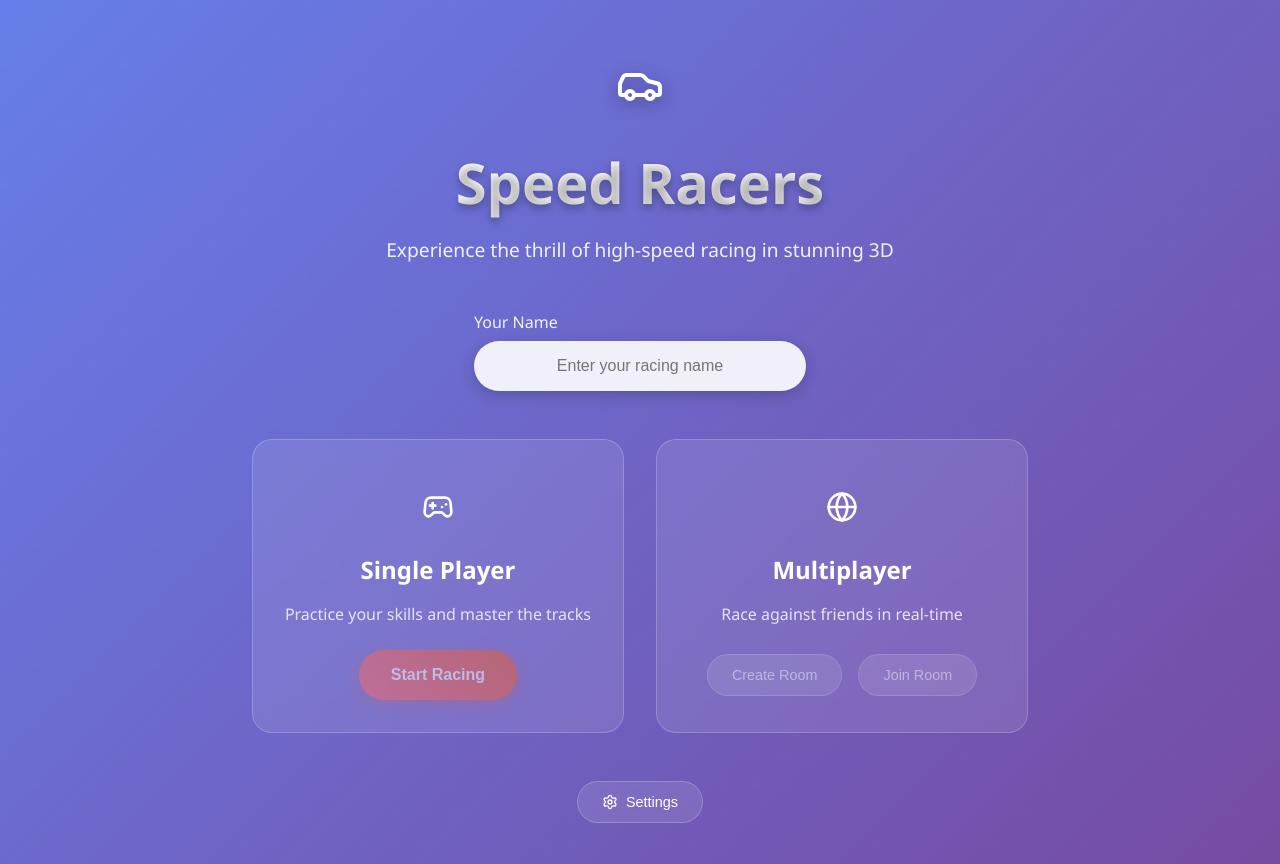
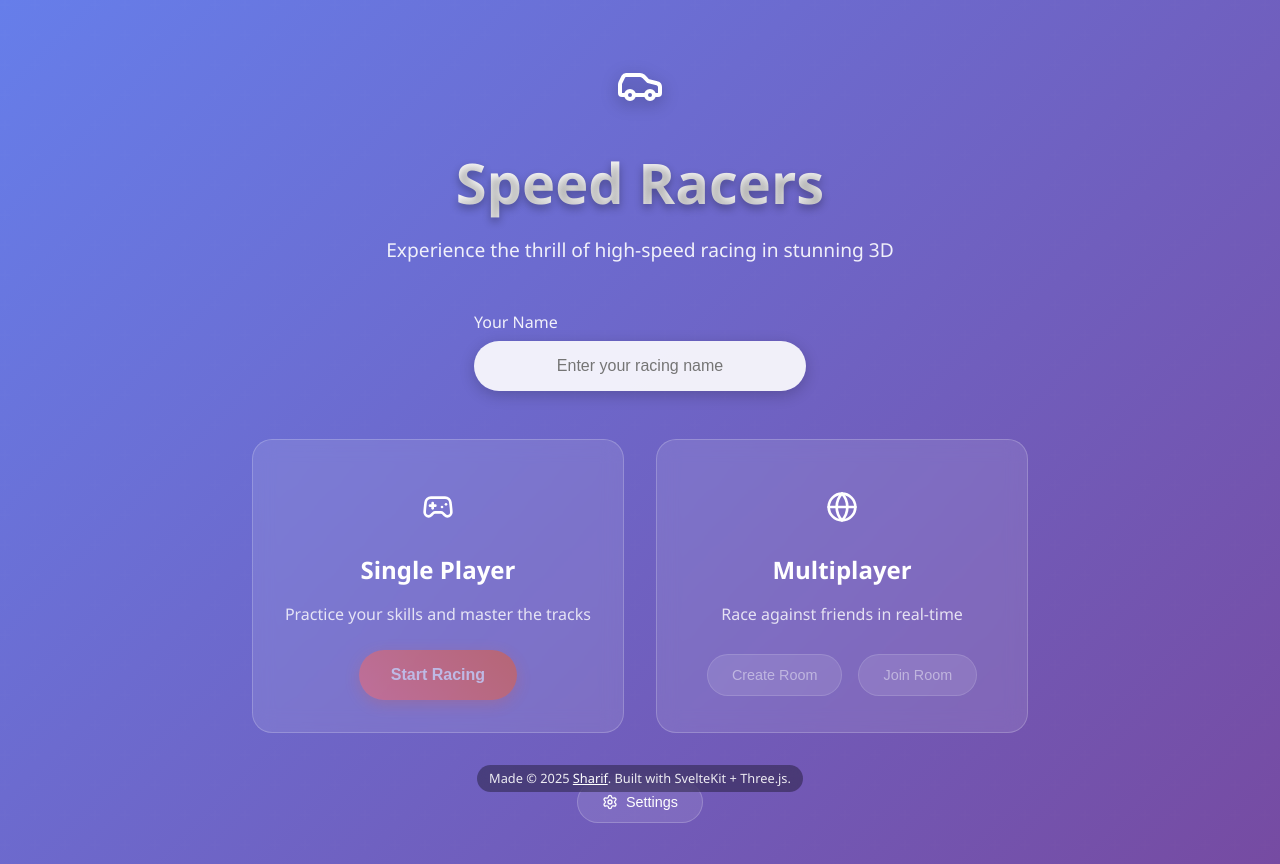
Before and after one commit to developersharif/cargame, a SvelteKit app: page / in a window 1280 px wide. Built offline with nearby package versions, Linux system fonts and the light colour scheme; no server answers.

Commit message:
Enhance metadata and visuals in HTML and layout files; add footer and improve accessibility for modal dialogs

```diff
--- a/src/app.html
+++ b/src/app.html
@@ -5,6 +5,9 @@
     <meta charset="utf-8" />
     <meta name="viewport" content="width=device-width, initial-scale=1" />
     <meta name="author" content="developersharif" />
+    <link rel="icon" href="%sveltekit.assets%/images/car-thumb.png" />
+    <meta property="og:image" content="%sveltekit.assets%/images/car-thumb.png" />
+    <meta name="twitter:card" content="summary_large_image" />
     %sveltekit.head%
   </head>
   <body data-sveltekit-preload-data="hover">
--- a/src/routes/+layout.svelte
+++ b/src/routes/+layout.svelte
@@ -1,11 +1,35 @@
-<script lang="ts"></script>
+<script lang="ts">
+  import carThumb from '$assets/images/car-thumb.png';
+  const title = '3D Multiplayer Racing';
+  const description =
+    'Speed Racers — Experience the thrill of high-speed 3D racing in single-player and multiplayer modes.';
+</script>
 
 <svelte:head>
   <meta name="viewport" content="width=device-width, initial-scale=1" />
-  <title>3D Multiplayer Racing</title>
+  <title>{title}</title>
+  <!-- Open Graph / Social Preview -->
+  <meta property="og:type" content="website" />
+  <meta property="og:title" content={title} />
+  <meta property="og:description" content={description} />
+  <meta property="og:image" content={carThumb} />
+  <!-- Twitter Card -->
+  <meta name="twitter:card" content="summary_large_image" />
+  <meta name="twitter:title" content={title} />
+  <meta name="twitter:description" content={description} />
+  <meta name="twitter:image" content={carThumb} />
 </svelte:head>
 
 <slot />
+
+<footer class="site-footer" aria-label="Site footer">
+  <div class="footer-inner">
+    <span
+      >Made © 2025 <a href="https://www.linkedin.com/in/developersharif" target="_blank">Sharif</a
+      >. Built with SvelteKit + Three.js.</span
+    >
+  </div>
+</footer>
 
 <style>
   :global(.icon-wrapper) {
@@ -25,4 +49,34 @@
     align-items: center;
     gap: 0.25rem;
   }
+
+  .site-footer {
+    position: fixed;
+    left: 0;
+    right: 0;
+    bottom: 0;
+    z-index: 1000;
+    display: flex;
+    justify-content: center;
+    pointer-events: none;
+  }
+
+  .site-footer .footer-inner {
+    margin: 0.5rem;
+    padding: 0.35rem 0.75rem;
+    border-radius: 999px;
+    background: rgba(0, 0, 0, 0.35);
+    color: rgba(255, 255, 255, 0.9);
+    font-size: 0.8rem;
+    line-height: 1.2;
+    backdrop-filter: blur(6px);
+    -webkit-backdrop-filter: blur(6px);
+  }
+
+  /* Make only the link interactive and style it */
+  .site-footer a {
+    pointer-events: auto;
+    color: #fff;
+    text-decoration: underline;
+  }
 </style>
--- a/src/routes/+page.svelte
+++ b/src/routes/+page.svelte
@@ -130,7 +130,14 @@
         }
       }}
     >
-      <div class="modal" on:click|stopPropagation>
+      <div
+        class="modal"
+        role="dialog"
+        aria-modal="true"
+        tabindex="0"
+        on:click|stopPropagation
+        on:keydown|stopPropagation
+      >
         <h3>Join Room</h3>
         <p>Enter the room ID shared by your friend</p>
         <input
@@ -169,7 +176,14 @@
         }
       }}
     >
-      <div class="modal" on:click|stopPropagation>
+      <div
+        class="modal"
+        role="dialog"
+        aria-modal="true"
+        tabindex="0"
+        on:click|stopPropagation
+        on:keydown|stopPropagation
+      >
         <h3>Create Room</h3>
         <p>Start a new multiplayer race and invite friends</p>
         <div class="room-preview">
```
Also changed, not shown: src/assets/images/car-thumb.png (added).
